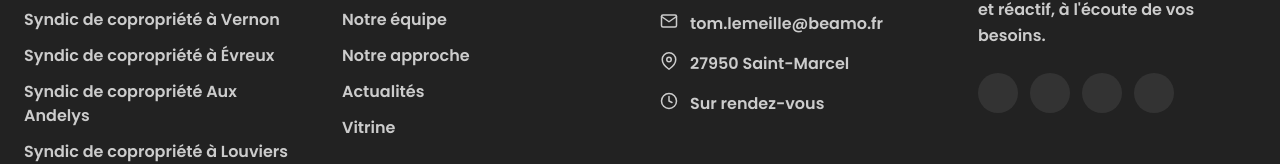
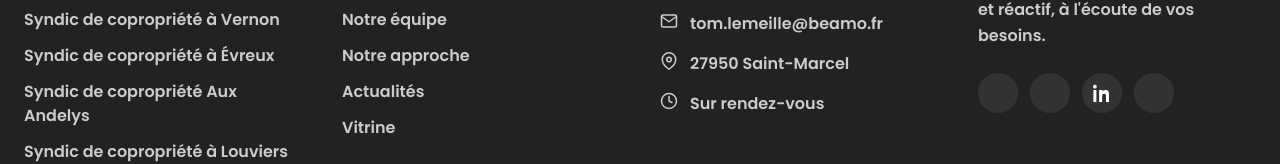
Before and after one commit to TAWRAW/beam-_app, a Next.js app in the folder nextjs-app/: page / in a window 1280 px wide. Shown: the part 2710-2874 px from the top of the page. Built offline with nearby package versions, Linux system fonts and the light colour scheme; no server answers.

Commit message:
feat(footer): add LinkedIn backlink with logo under brand block; docs updated

```diff
--- a/nextjs-app/src/components/layout/Footer.tsx
+++ b/nextjs-app/src/components/layout/Footer.tsx
@@ -57,9 +57,30 @@ export default function Footer() {
             <div className="text-3xl font-bold text-primary">Beamô</div>
             <p className="mt-4 text-[#ccc]">Votre syndic de copropriété local et réactif, à l'écoute de vos besoins.</p>
             <div className="mt-6 flex gap-3">
-              {['facebook','twitter','linkedin','instagram'].map((name) => (
-                <a key={name} href="#" className="flex h-10 w-10 items-center justify-center rounded-full bg-[#333] text-white transition hover:-translate-y-1 hover:bg-primary hover:text-[#222]">{/* icon placeholder */}<span className="sr-only">{name}</span></a>
-              ))}
+              {['facebook','twitter','linkedin','instagram'].map((name) => {
+                const href = name === 'linkedin'
+                  ? 'https://www.linkedin.com/company/beam%C3%B4/posts/?feedView=all&viewAsMember=true'
+                  : '#'
+                return (
+                  <a
+                    key={name}
+                    href={href}
+                    target={name === 'linkedin' ? '_blank' : undefined}
+                    rel={name === 'linkedin' ? 'noopener noreferrer' : undefined}
+                    aria-label={name}
+                    className="flex h-10 w-10 items-center justify-center rounded-full bg-[#333] text-white transition hover:-translate-y-1 hover:bg-primary hover:text-[#222]"
+                  >
+                    {name === 'linkedin' ? (
+                      // LinkedIn logo SVG
+                      <svg xmlns="http://www.w3.org/2000/svg" viewBox="0 0 24 24" width="18" height="18" fill="currentColor" aria-hidden>
+                        <path d="M4.98 3.5C4.98 4.88 3.86 6 2.5 6S0 4.88 0 3.5 1.12 1 2.5 1s2.48 1.12 2.48 2.5zM.5 8h4V24h-4V8zM9 8h3.8v2.2h.05c.53-1 1.82-2.2 3.75-2.2 4 0 4.7 2.63 4.7 6.05V24h-4v-7.1c0-1.7-.03-3.88-2.37-3.88-2.38 0-2.75 1.85-2.75 3.76V24h-4V8z" />
+                      </svg>
+                    ) : (
+                      <span className="sr-only">{name}</span>
+                    )}
+                  </a>
+                )
+              })}
             </div>
           </div>
         </div>
```
Also changed, not shown: 1 other file (tests, documents, lock files or other folders).
